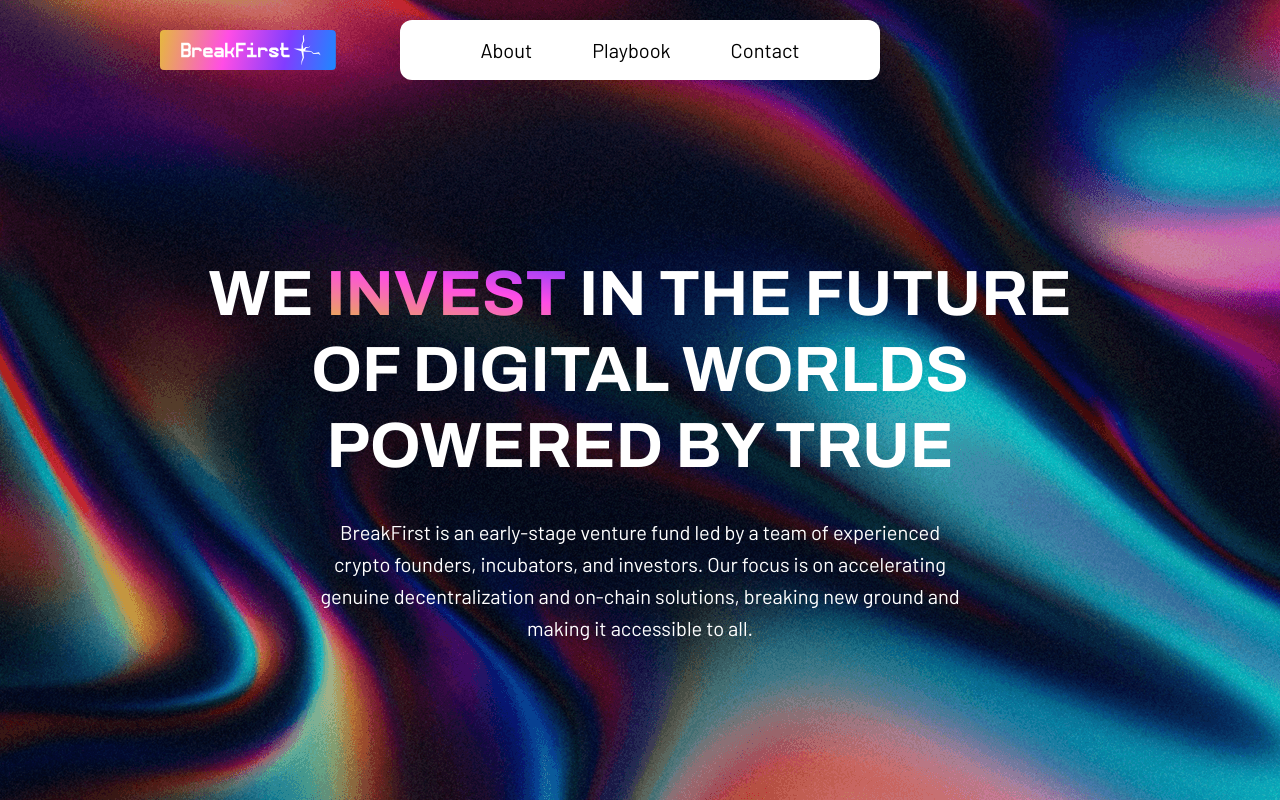
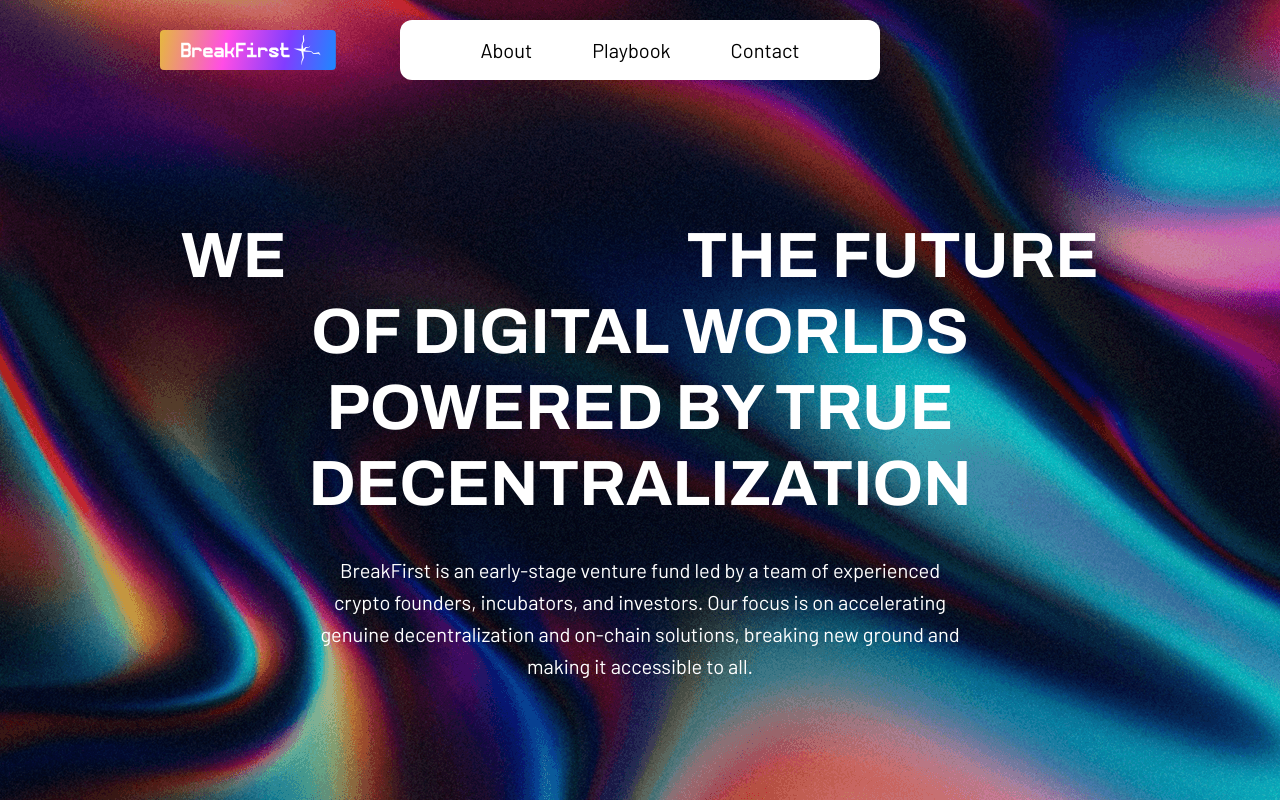
Before and after one commit to polkafoundry/breakfirst, a Next.js app: page / in a window 1280 px wide. Built offline with nearby package versions, Linux system fonts and the light colour scheme.

Commit message:
fix: text slide headline

```diff
--- a/src/components/LandingPage/Headline/index.tsx
+++ b/src/components/LandingPage/Headline/index.tsx
@@ -28,18 +28,56 @@ const Headline = ({ ref }: IProps) => {
       <LoadingHeadline start={start} end={end} />
       <div className="h-full w-full translate-y-[100vh] px-5 pt-20 md:px-20 lg:px-0 lg:pt-[100px]" id="main-headline">
         <div className="mx-auto flex h-full max-w-screen-2xl flex-col justify-center gap-4 pb-[20vh] text-center lg:gap-8 lg:px-20 lg:pb-0 xl:px-40">
-          <div className="hidden h-[228px] overflow-hidden lg:block">
+          <div className="">
+            <p className="font-archivo text-64/76 font-bold uppercase">
+              We{' '}
+              <span className="new-slide-container relative inline-block h-[58px] w-[334px] overflow-hidden">
+                <span className="absolute -top-[1px] left-0 left-[50%] inline-flex -translate-x-[50%] flex-col">
+                  <span className="new-slide-text inline-flex flex-col">
+                    <span className="headline-text-gradient tracking-wide">invest in</span>
+                    <span>
+                      <br />
+                    </span>
+                    <span className="headline-text-gradient tracking-wide">embrace</span>
+                    <span>
+                      <br />
+                    </span>
+                    <span className="headline-text-gradient tracking-tight">accelerate</span>
+                    <span>
+                      <br />
+                    </span>
+                  </span>
+                  <span className="new-slide-text inline-flex flex-col">
+                    <span className="headline-text-gradient tracking-wide">invest in</span>
+                    <span>
+                      <br />
+                    </span>
+                    <span className="headline-text-gradient tracking-wide">embrace</span>
+                    <span>
+                      <br />
+                    </span>
+                    <span className="headline-text-gradient tracking-tight">accelerate</span>
+                    <span>
+                      <br />
+                    </span>
+                  </span>
+                </span>
+              </span>{' '}
+              the future of digital worlds powered by true decentralization
+            </p>
+          </div>
+          {/* <div className="hidden h-[228px] overflow-hidden lg:block">
             <div className="slide-text-vertical">
               <p className="font-archivo text-64/76 font-bold uppercase">
-                We <span className="headline-text-gradient">invest</span> in the future of digital worlds powered by
+                We <span className="headline-text-gradient">invest in</span> the future of digital worlds powered by
                 true decentralization
               </p>
               <p className="font-archivo text-64/76 font-bold uppercase">
-                We <span className="headline-text-gradient">embrace</span> in the future of digital worlds powered by
+                We <span className="headline-text-gradient">embrace</span> the future of digital worlds powered by
                 true decentralization
               </p>
               <p className="font-archivo text-64/76 font-bold uppercase">
-                We <span className="headline-text-gradient">accelerate</span> in the future of digital worlds powered by
+                We <span className="headline-text-gradient">accelerate</span> the future of digital worlds powered by
                 true decentralization
               </p>
             </div>
@@ -57,7 +95,7 @@ const Headline = ({ ref }: IProps) => {
                 true decentralization
               </p>
             </div>
-          </div>
+          </div> */}
 
           <div className="flex overflow-hidden lg:hidden">
             <div className="slide-text-horizontal">
--- a/src/components/LandingPage/Headline/styles.css
+++ b/src/components/LandingPage/Headline/styles.css
@@ -54,26 +54,79 @@
   animation: anim-horizontal infinite 12s ease 2s;
 }
 
-@keyframes anim-horizontal {
+.new-slide-container {
+  animation: container-width infinite 9s ease;
+}
+
+@keyframes container-width {
   0% {
-    transform: translateX(0%);
+    width: 334px;
   }
-  28.3% {
-    transform: translateX(0%);
+  26.67% {
+    width: 334px;
   }
-  33.3% {
-    transform: translateX(-33.3%);
+  30% {
+    width: 339px;
   }
-  61.7% {
-    transform: translateX(-33.3%);
+  60% {
+    width: 339px
   }
-  66.7% {
-    transform: translateX(-66.7%);
+  63.33% {
+    width: 420px;
   }
-  95% {
-    transform: translateX(-66.7%);
+  93.33% {
+    width: 420px;
+  }
+  96.67% {
+    width: 334px;
   }
   100% {
-    transform: translateX(-100%);
+    width: 334px;
   }
 }
+
+.new-slide-text {
+  animation: anim-vertical-new infinite 9s ease;
+}
+
+@keyframes anim-vertical-new {
+  0% {
+    transform: translateY(0%);
+  }
+  23.33% {
+    transform: translateY(0%);
+  }
+  26.67% {
+    transform: translateY(-16.67%);
+  }
+  30% {
+    transform: translateY(-16.67%);
+  }
+  33.33% {
+    transform: translateY(-33.33%);
+  }
+  56.67% {
+    transform: translateY(-33.33%);
+  }
+  60% {
+    transform: translateY(-50%);
+  }
+  63.33% {
+    transform: translateY(-50%);
+  }
+  66.67% {
+    transform: translateY(-66.67%);
+  }
+  90% {
+    transform: translateY(-66.67%);
+  }
+  93.33% {
+    transform: translateY(-83.33%);
+  }
+  96.67% {
+    transform: translateY(-83.33%);
+  }
+  100% {
+    transform: translateY(-100%);
+  }
+}
```
